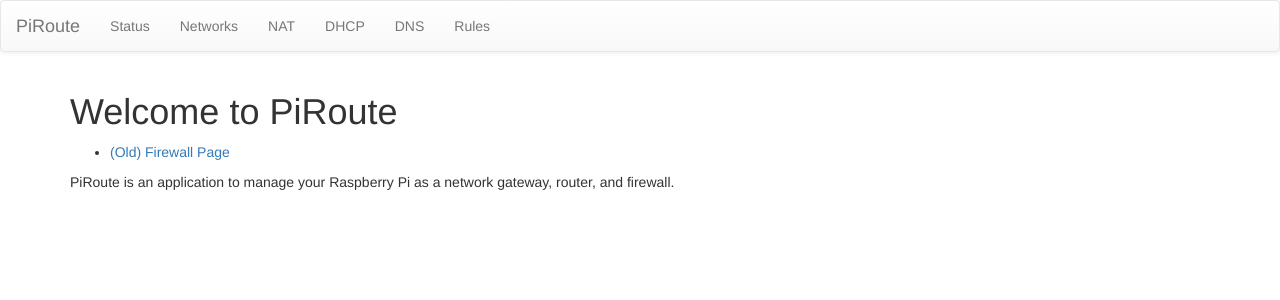
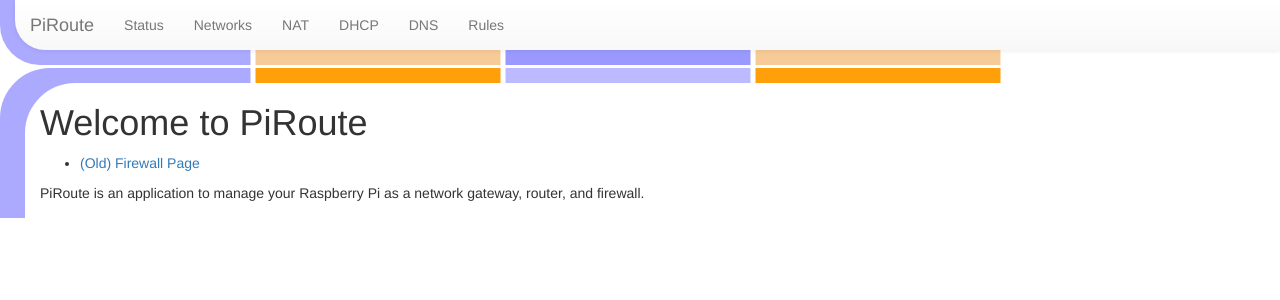
Before and after one commit to Kromey/piroute, a Django app: page / in a window 1280 px wide. Shown: the top 300 px of the page. Run offline with Django 3.2, Linux system fonts and the light colour scheme; some libraries are stand-ins or nearby versions.

Commit message:
LCARS-inspired theme
Still a WIP, but already looking pretty good

```diff
--- /dev/null
+++ b/htdocs/static/css/lcars-theme.css
@@ -0,0 +1,45 @@
+div.lcars-top {
+	background-image: linear-gradient(
+		to right,
+		#ABAAFF 250px,
+		transparent 251px, transparent 255px,
+		#F7CB97 256px, #F7CB97 500px,
+		transparent 501px, transparent 505px,
+		#9A99FF 506px, #9A99FF 750px,
+		transparent 751px, transparent 755px,
+		#F7CB97 756px, #F7CB97 1000px,
+		transparent 1001px);
+	border-bottom-left-radius: 40px;
+	padding: 0px 0px 5px 15px;
+	margin-bottom: 3px;
+}
+div.lcars-top nav {
+	margin: 0px 0px 10px;
+	border: none;
+	border-radius: 0px;
+	border-bottom-left-radius: 30px;
+}
+div.lcars-bottom {
+	background-image: linear-gradient(
+		to right,
+		#ABAAFF 250px,
+		transparent 251px, transparent 255px,
+		#FFA00B 256px, #FFA00B 500px,
+		transparent 501px, transparent 505px,
+		#BCBBFF 506px, #BCBBFF 750px,
+		transparent 751px, transparent 755px,
+		#FFA00B 756px, #FFA00B 1000px,
+		transparent 1001px);
+	border-top-left-radius: 50px;
+	padding-top: 15px;
+	height: 150px;
+	overflow: visible;
+}
+div.container {
+	border-top-left-radius: 50px;
+	background-color: white;
+	min-height: 150px;
+	padding: 0px 40px 0px 15px;
+	margin-left: 25px;
+	width: auto;
+}
--- a/templates/base.html
+++ b/templates/base.html
@@ -10,16 +10,21 @@
 <link href="{% static 'bootstrap/css/bootstrap.min.css' %}" rel="stylesheet">
 <link href="{% static 'bootstrap/css/bootstrap-theme.min.css' %}" rel="stylesheet">
 <link href="{% static 'css/piroute.css' %}" rel="stylesheet">
+<link href="{% static 'css/lcars-theme.css' %}" rel="stylesheet">
 <script src="{% static 'js/jquery-2.2.0.min.js' %}" defer></script>
 <script src="{% static 'bootstrap/js/bootstrap.min.js' %}" defer></script>
 <script src="{% static 'js/firewall.js' %}" defer></script>
 </head>
 <body data-active-nav="{% block active-nav %}none{% endblock %}">
-{% include 'navbar.html' %}
+<div class="lcars-top">
+	{% include 'navbar.html' %}
+</div>
+<div class="lcars-bottom">
 <div class="container">
 	<h1>{% block header %}Welcome to PiRoute{% endblock %}</h1>
 	{% block content %}
 	{% endblock %}
 </div>
+</div>
 </body>
 </html>
```
